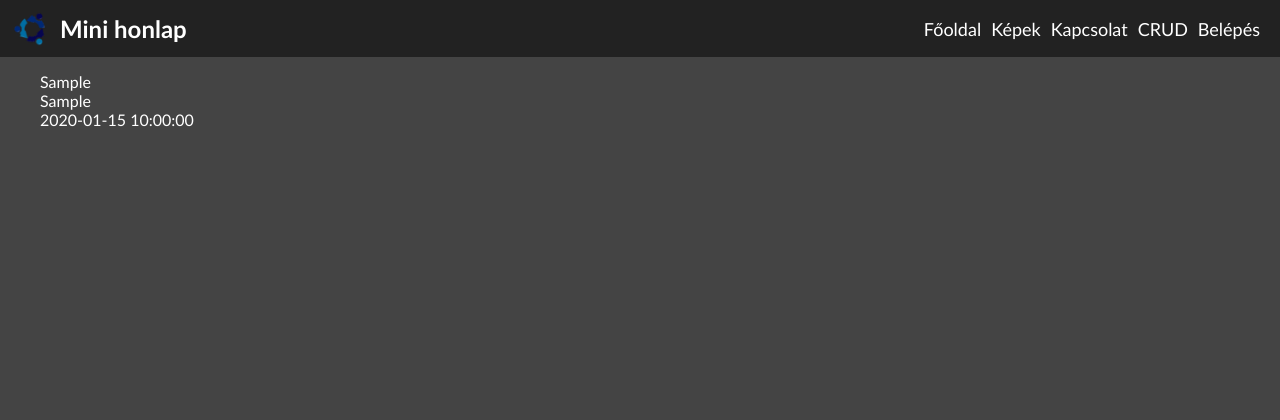
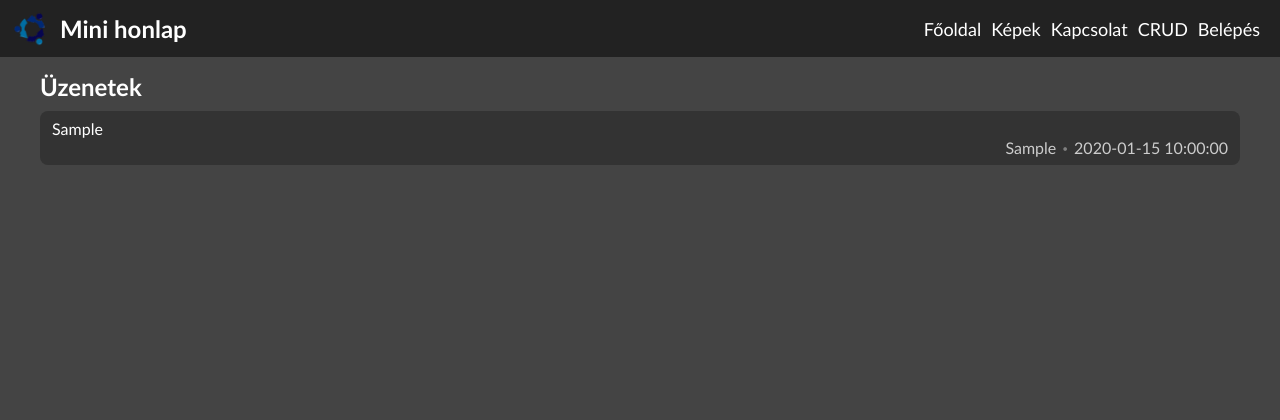
Before and after one commit to redbirdjs/web1_gyak_beadando, a PHP site: page /uzenetek in a window 1280 px wide. Shown: the top 420 px of the page. Run offline with PHP 8.4, Linux system fonts and the light colour scheme; tables that the repository leaves empty hold one stand-in row (values such as "Sample post").

Commit message:
üzenetek oldal stílus hozzáadva

```diff
--- a/styles/uzenetek.css
+++ b/styles/uzenetek.css
@@ -0,0 +1,29 @@
+main {
+  display: flex;
+  flex-direction: column;
+  gap: 10px;
+}
+
+.message {
+  width: calc(100% - 24px);
+  padding: 8px 12px;
+  border-radius: 8px;
+  background: #3f3f3f;
+}
+
+.message:nth-child(even) {
+  background: #333;
+}
+
+.message p:nth-child(2) {
+  display: flex;
+  align-items: center;
+  justify-content: end;
+  gap: 6px;
+  opacity: 0.75;
+}
+
+.message p span {
+  font-size: 10px;
+  opacity: 0.5;
+}
--- a/templates/pages/uzenetek.tpl.php
+++ b/templates/pages/uzenetek.tpl.php
@@ -10,11 +10,12 @@
     }
 ?>
 <main>
+    <h2>Üzenetek</h2>
+
     <?php foreach ($uzenetek as $uzenet): ?>
-        <div>
+        <div class="message">
             <p><?= $uzenet['uzenet'] ?></p>
-            <p><?= $uzenet['kuldo'] ?></p>
-            <p><?= $uzenet['datum'] ?></p>
+            <p><?= $uzenet['kuldo'] ?> <span>•</span> <?= $uzenet['datum'] ?></p>
         </div>
     <?php endforeach; ?>
 </main>
```
